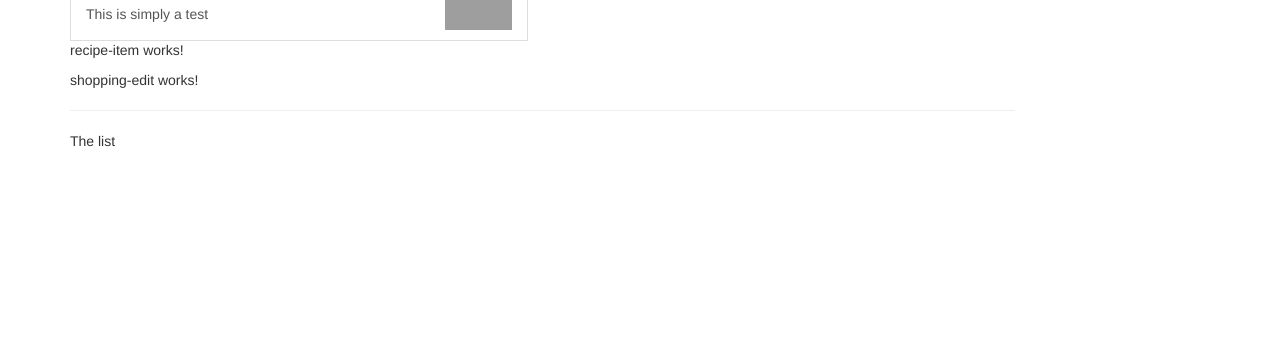
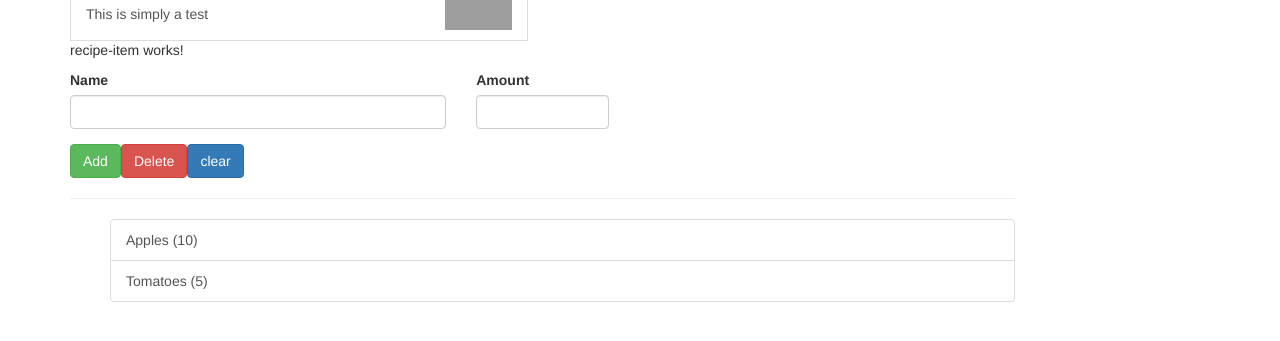
Before and after one commit to reez89/angular-todo-app, an Angular app: page / in a window 1280 px wide. Shown: the part 249-590 px from the top of the page. Built offline with nearby package versions, Linux system fonts and the light colour scheme; grey boxes are pictures that could not be loaded.

Commit message:
modificato shopping list

```diff
--- /dev/null
+++ b/src/app/shared/ingridients.model.ts
@@ -0,0 +1,3 @@
+export class Ingridient {
+  constructor(public name: string, public amount: number) {}
+}
--- a/src/app/shopping-list/shopping-edit/shopping-edit.component.html
+++ b/src/app/shopping-list/shopping-edit/shopping-edit.component.html
@@ -1 +1,25 @@
-<p>shopping-edit works!</p>
+<div class="row">
+  <div class="col-xs-12">
+      <!-- FORM PER L'INSERIMENTO DEL TIPO E DELLA QUANTITA' -->
+    <form>
+      <div class="row">
+        <div class="col-sm-5 form-group">
+          <label for="name">Name</label>
+          <input type="text" id="name" class="form-control" />
+        </div>
+        <div class="col-sm-2 from-group">
+          <label for="amount">Amount</label>
+          <input type="numer" id="amount" class="form-control" />
+        </div>
+      </div>
+      <div class="row">
+          <!-- PULSANTI PER INTERAGIRE CON LA LISTA -->
+        <div class="col-xs-12">
+          <button class="btn btn-success" type="submit">Add</button>
+          <button class="btn btn-danger" type="submit">Delete</button>
+          <button class="btn btn-primary" type="submit">clear</button>
+        </div>
+      </div>
+    </form>
+  </div>
+</div>
--- a/src/app/shopping-list/shopping-list.component.html
+++ b/src/app/shopping-list/shopping-list.component.html
@@ -2,6 +2,14 @@
   <div class="col-xs-10">
     <app-shopping-edit></app-shopping-edit>
     <hr />
-    <p>The list</p>
+    <ul class="li-group">
+      <a
+      class="list-group-item"
+      style="cursor: pointer"
+      *ngFor="let item of ingridients"
+      >
+      {{ item.name }} ({{ item.amount}})
+    </a>
+    </ul>
   </div>
 </div>
--- a/src/app/shopping-list/shopping-list.component.ts
+++ b/src/app/shopping-list/shopping-list.component.ts
@@ -1,15 +1,17 @@
 import { Component, OnInit } from '@angular/core';
-
+import { Ingridient } from '../shared/ingridients.model';
 @Component({
   selector: 'app-shopping-list',
   templateUrl: './shopping-list.component.html',
-  styleUrls: ['./shopping-list.component.css']
+  styleUrls: ['./shopping-list.component.css'],
 })
 export class ShoppingListComponent implements OnInit {
+  ingridients:Ingridient[] = [
+    new Ingridient('Apples',10),
+    new Ingridient('Tomatoes',5),
+  ];
 
-  constructor() { }
+  constructor() {}
 
-  ngOnInit(): void {
-  }
-
+  ngOnInit(): void {}
 }
```
